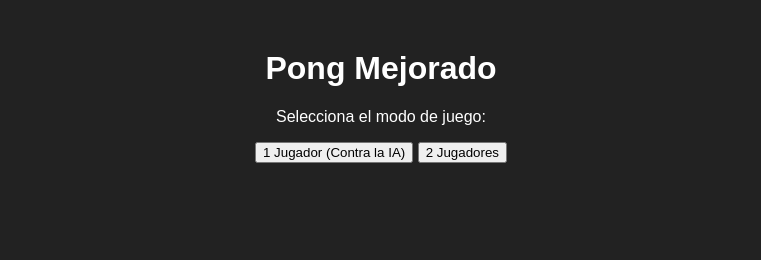
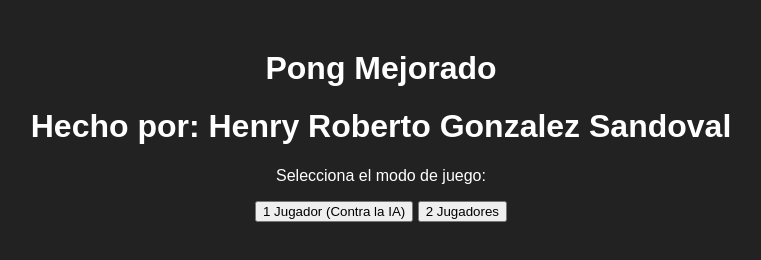
Before and after one commit to hgonzsand/JuegosIA, a plain HTML site: page index.html in a window 1280 px wide. Shown: the whole page, without its empty margins (259-1020 px from the left). Drawn offline with Linux system fonts and the light colour scheme.

Commit message:
Update index.html

```diff
--- a/index.html
+++ b/index.html
@@ -29,6 +29,7 @@
 <body>
     <div id="menu">
         <h1>Pong Mejorado</h1>
+        <h1>Hecho por: Henry Roberto Gonzalez Sandoval</h1>
         <p>Selecciona el modo de juego:</p>
         <button onclick="iniciarJuego(1)">1 Jugador (Contra la IA)</button>
         <button onclick="iniciarJuego(2)">2 Jugadores</button>
```
